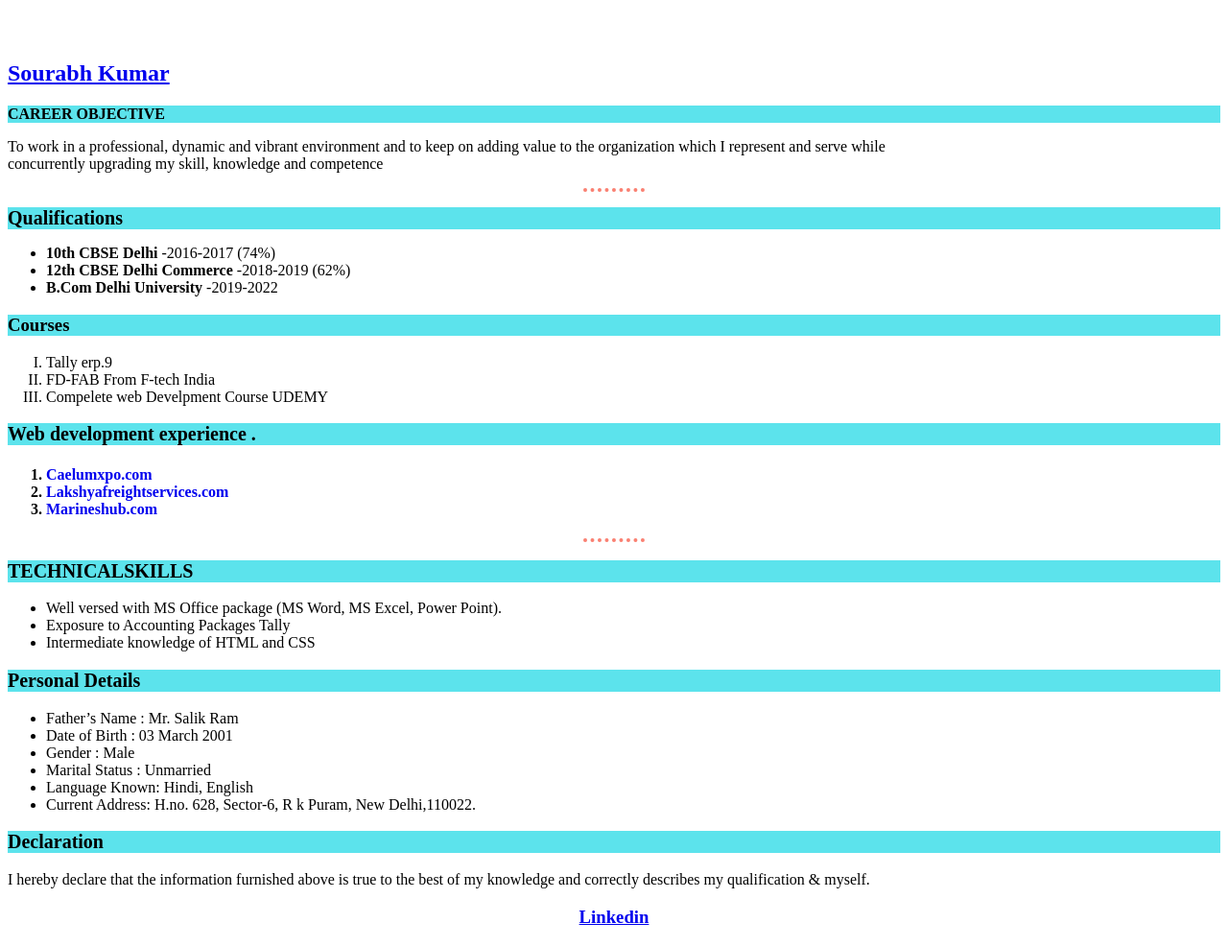
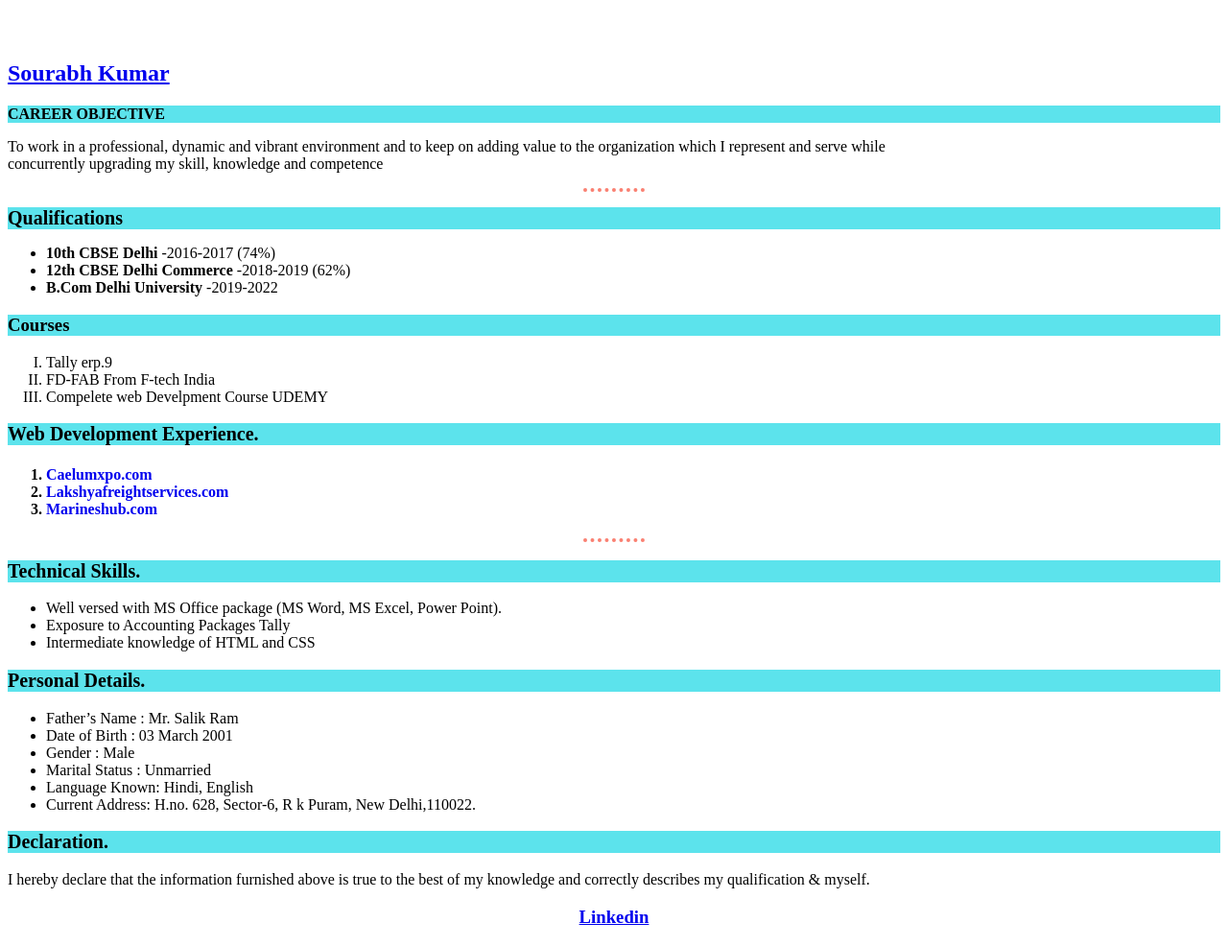
Before and after one commit to sourabh9299/CV, a plain HTML site: page index.html in a window 1280 px wide. Shown: the whole page at 96% size. Drawn offline with Linux system fonts and the light colour scheme.

Commit message:
Change techincal skills lower case

```diff
--- a/index.html
+++ b/index.html
@@ -100,7 +100,7 @@ hr{
         <h3>
 
              <p>
-                <strong style="font-size: 20px;background: rgb(92, 227, 236);width: 100%;display: inline-block;" > Web development experience . </strong>
+                <strong style="font-size: 20px;background: rgb(92, 227, 236);width: 100%;display: inline-block;" > Web Development Experience. </strong>
              </p>
         </h3>
         <h4>
@@ -124,7 +124,7 @@ hr{
 
         <h3>
             <p>
-                <strong style="font-size: 20px;background: rgb(92, 227, 236);width: 100%;display: inline-block;" >TECHNICALSKILLS </strong>
+                <strong style="font-size: 20px;background: rgb(92, 227, 236);width: 100%;display: inline-block;" >Technical Skills. </strong>
              </p>
         </h3>
         <ul>
@@ -134,7 +134,7 @@ hr{
         </ul>
         <h3>
             <p>
-                <strong style="font-size: 20px;background: rgb(92, 227, 236);width: 100%;display: inline-block;" >Personal Details</strong>
+                <strong style="font-size: 20px;background: rgb(92, 227, 236);width: 100%;display: inline-block;" >Personal Details.</strong>
              </p>
         </h3>
         <ul>
@@ -148,7 +148,7 @@ hr{
 
         <h3>
             <p>
-                <strong style="font-size: 20px;background: rgb(92, 227, 236);width: 100%;display: inline-block;" >Declaration  </strong>
+                <strong style="font-size: 20px;background: rgb(92, 227, 236);width: 100%;display: inline-block;" >Declaration. </strong>
              </p>
         </h3>
         <p style="width: 75%;">
```
